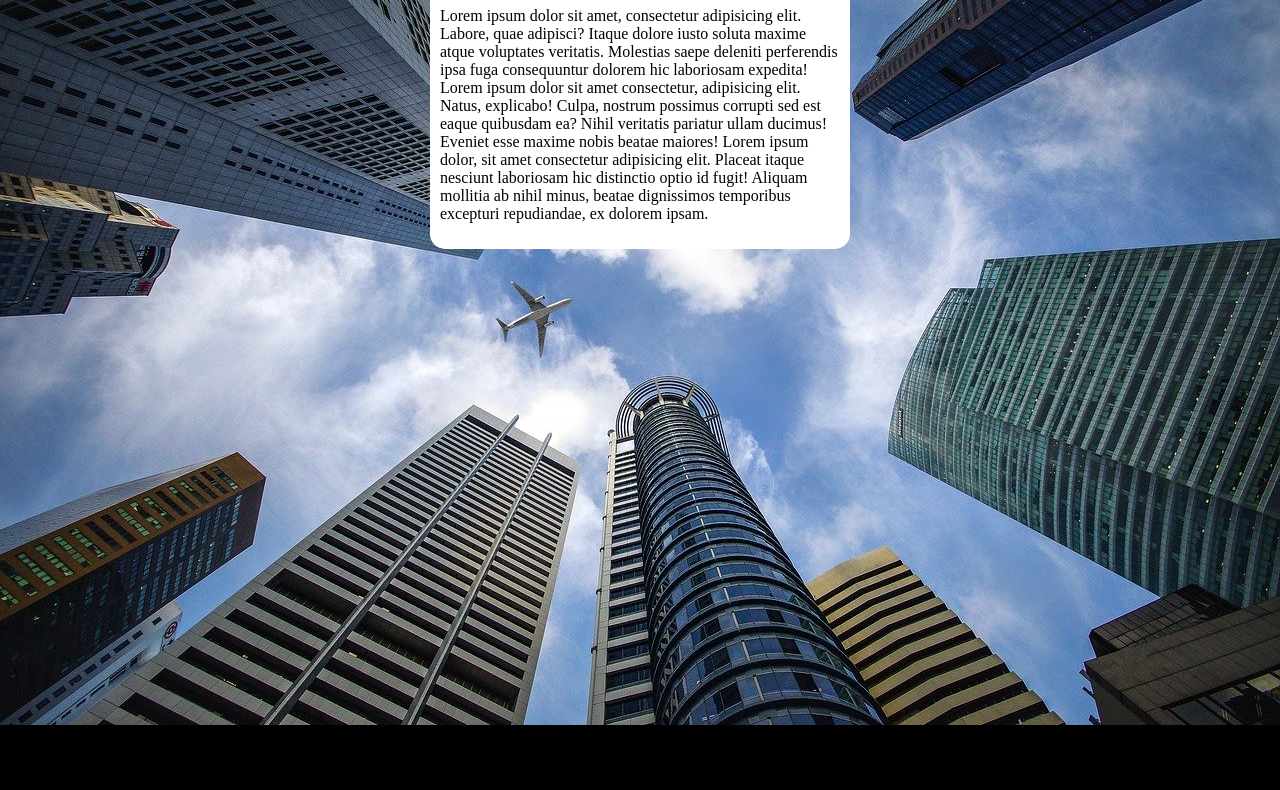
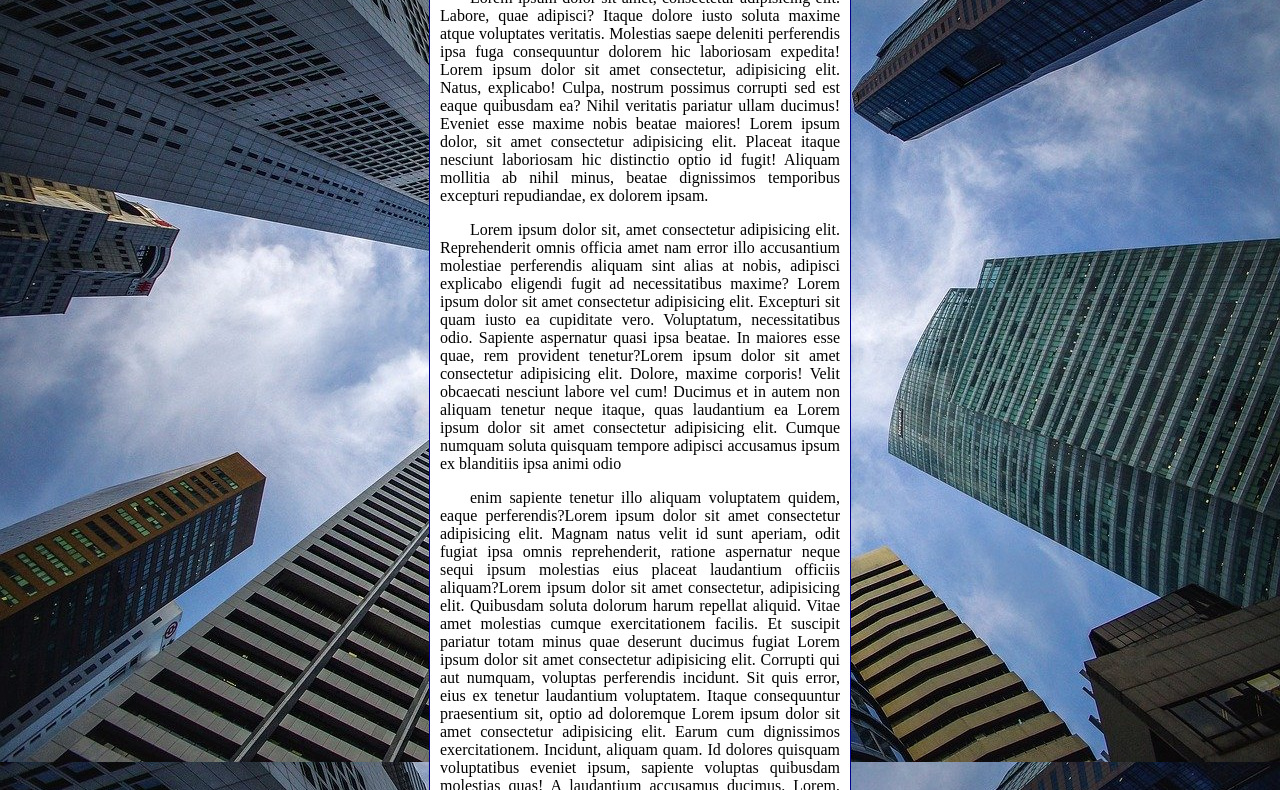
Before and after one commit to Aquilasilas/html-css, a plain HTML site: page exercicios/ex022/fundo006.html in a window 1280 px wide. Shown: the part 91-881 px from the top of the page. Before the commit the page ends 816 px from the top, so only its background shows below. Drawn offline with Linux system fonts and the light colour scheme.

Commit message:
text novo

```diff
--- a/exercicios/ex022/fundo006.html
+++ b/exercicios/ex022/fundo006.html
@@ -3,30 +3,49 @@
 <head>
     <meta charset="UTF-8">
     <meta name="viewport" content="width=device-width, initial-scale=1.0">
-    <title></title>
+    <title>Fundo fixo de tela </title>
     <style>
         body{
             height: 100vh;
-            background-color: black;
+            /*background-color: black;
             background-image: url('img/wallpaper002.jpg');
-            background-position: center top ;
+            background-position: center center ;
             background-repeat: no-repeat;
             background-size: cover;
-            }
+            background-attachment: fixed;*/
+
+            /* Shorthand - background
+            color > imagem > position > repeat > [size ]> attachment
+            */
+
+            background: black url('img/wallpaper002.jpg') center center no-repeat fixed ;
+            background-size: cover;
+        }
+
 
         main{
             background-color: white;
-            width: 400px;
+            max-width: 400px;
             padding: 10px;
             margin: auto;
+            border: 1px solid darkblue;
             border-radius: 15px;
+            text-align: justify;
+            text-indent: 30px;
+            line-height: 18px;
         }
     </style>
 </head>
 <body>
     <main>
         <h1>Teste de imagem de fundo</h1>
-        <p>Lorem ipsum dolor sit amet, consectetur adipisicing elit. Labore, quae adipisci? Itaque dolore iusto soluta maxime atque voluptates veritatis. Molestias saepe deleniti perferendis ipsa fuga consequuntur dolorem hic laboriosam expedita! Lorem ipsum dolor sit amet consectetur, adipisicing elit. Natus, explicabo! Culpa, nostrum possimus corrupti sed est eaque quibusdam ea? Nihil veritatis pariatur ullam ducimus! Eveniet esse maxime nobis beatae maiores! Lorem ipsum dolor, sit amet consectetur adipisicing elit. Placeat itaque nesciunt laboriosam hic distinctio optio id fugit! Aliquam mollitia ab nihil minus, beatae dignissimos temporibus excepturi repudiandae, ex dolorem ipsam.</p>
+        <p>Lorem ipsum dolor sit amet, consectetur adipisicing elit. Labore, quae adipisci? Itaque dolore iusto soluta maxime atque voluptates veritatis. Molestias saepe deleniti perferendis ipsa fuga consequuntur dolorem hic laboriosam expedita! Lorem ipsum dolor sit amet consectetur, adipisicing elit. Natus, explicabo! Culpa, nostrum possimus corrupti sed est eaque quibusdam ea? Nihil veritatis pariatur ullam ducimus! Eveniet esse maxime nobis beatae maiores! Lorem ipsum dolor, sit amet consectetur adipisicing elit. Placeat itaque nesciunt laboriosam hic distinctio optio id fugit! Aliquam mollitia ab nihil minus, beatae dignissimos temporibus excepturi repudiandae, ex dolorem ipsam.
+
+        <p>Lorem ipsum dolor sit, amet consectetur adipisicing elit. Reprehenderit omnis officia amet nam error illo accusantium molestiae perferendis aliquam sint alias at nobis, adipisci explicabo eligendi fugit ad necessitatibus maxime? Lorem ipsum dolor sit amet consectetur adipisicing elit. Excepturi sit quam iusto ea cupiditate vero. Voluptatum, necessitatibus odio. Sapiente aspernatur quasi ipsa beatae. In maiores esse quae, rem provident tenetur?Lorem ipsum dolor sit amet consectetur adipisicing elit. Dolore, maxime corporis! Velit obcaecati nesciunt labore vel cum! Ducimus et in autem non aliquam tenetur neque itaque, quas laudantium ea Lorem ipsum dolor sit amet consectetur adipisicing elit. Cumque numquam soluta quisquam tempore adipisci accusamus ipsum ex blanditiis ipsa animi odio </p>
+
+        <p>enim sapiente tenetur illo aliquam voluptatem quidem, eaque perferendis?Lorem ipsum dolor sit amet consectetur adipisicing elit. Magnam natus velit id sunt aperiam, odit fugiat ipsa omnis reprehenderit, ratione aspernatur neque sequi ipsum molestias eius placeat laudantium officiis aliquam?Lorem ipsum dolor sit amet consectetur, adipisicing elit. Quibusdam soluta dolorum harum repellat aliquid. Vitae amet molestias cumque exercitationem facilis. Et suscipit pariatur totam minus quae deserunt ducimus fugiat Lorem ipsum dolor sit amet consectetur adipisicing elit. Corrupti qui aut numquam, voluptas perferendis incidunt. Sit quis error, eius ex tenetur laudantium voluptatem. Itaque consequuntur praesentium sit, optio ad doloremque Lorem ipsum dolor sit amet consectetur adipisicing elit. Earum cum dignissimos exercitationem. Incidunt, aliquam quam. Id dolores quisquam voluptatibus eveniet ipsum, sapiente voluptas quibusdam molestias quas! A laudantium accusamus ducimus. Lorem, ipsum dolor sit amet consectetur adipisicing elit. Officiis rem iusto distinctio quibusdam accusantium beatae reiciendis omnis, quasi minima commodi architecto quidem natus velit exercitationem? Ab quibusdam molestias tempore in Lorem ipsum dolor sit amet consectetur adipisicing elit. Sed ipsa deleniti maxime tempora fuga officiis aliquid vel. Laboriosam, </p>
+
+        <p>consectetur sed illo molestiae numquam minima delectus deleniti, vero dicta at ex!Lorem Lorem ipsum dolor sit amet consectetur, adipisicing elit. Dolore est nobis excepturi optio, provident fugit libero repellat corrupti vel, reiciendis quis dignissimos distinctio veritatis sint error veniam, adipisci asperiores. Tempora?Lorem ipsum, dolor sit amet consectetur adipisicing elit. Aliquam, id aliquid. Nulla dolor, ex doloremque quas eius sapiente, sed nesciunt earum at iste animi architecto magnam amet fuga recusandae nam!Lorem Lorem ipsum dolor, sit amet consectetur adipisicing elit. Veniam porro eligendi molestias vero ducimus. Unde aliquam porro placeat repellendus velit molestiae. Molestias ipsam sint delectus, fuga maxime repudiandae aliquid dolo</p></p>
 
     </main>
 </body>
```
